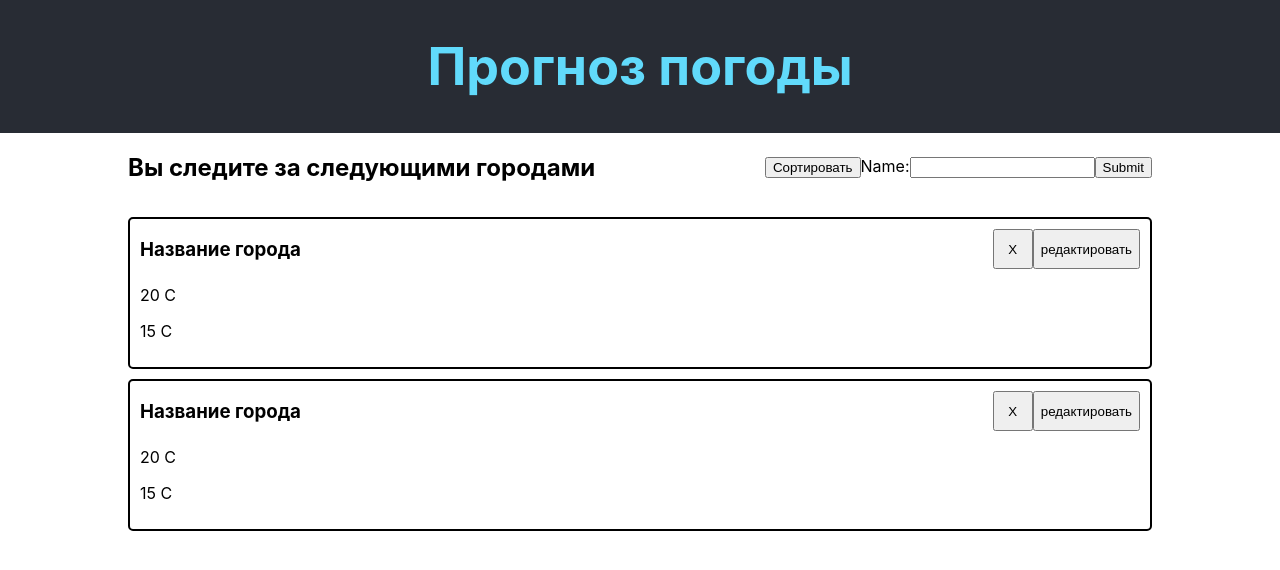
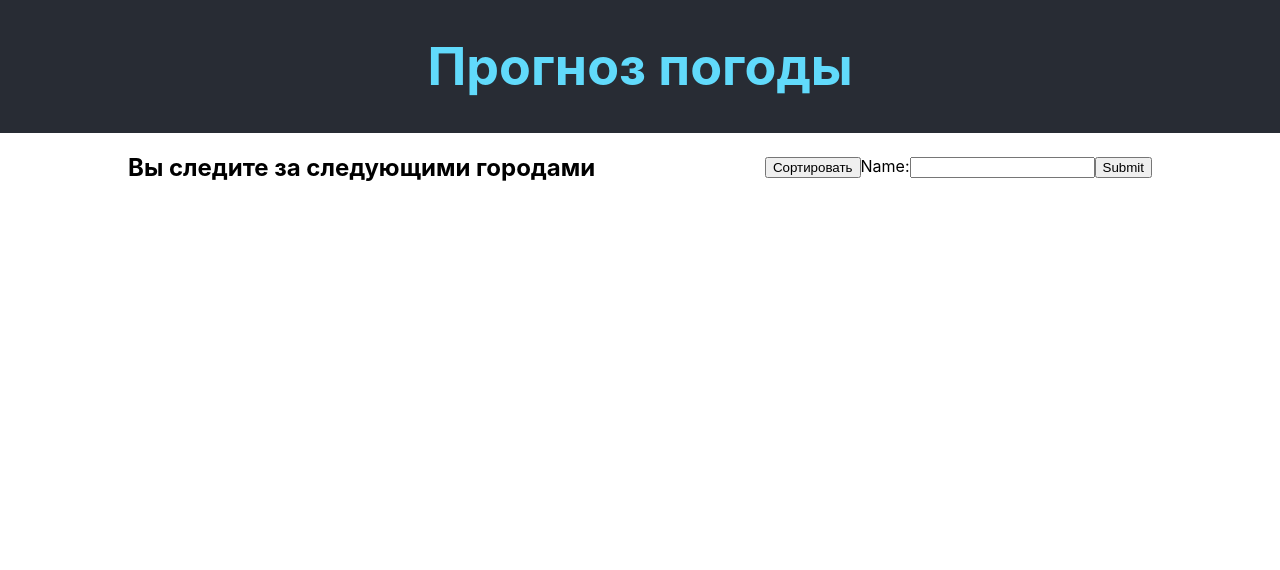
Before and after one commit to dimafeoktistov/Weather-app, a React (Create React App) app: page / in a window 1280 px wide. Shown: the top 570 px of the page. Built offline with nearby package versions, Linux system fonts and the light colour scheme.

Commit message:
Feat: Finished adding cities functionality

```diff
--- a/src/App.js
+++ b/src/App.js
@@ -4,13 +4,12 @@ import "./App.scss";
 import CityList from "./Components/CityList/CityList";
 import Layout from "./HOCs/Layout/Layout";
 
-// const APPID = "fadad01a2acea22e75c4f8700642a258";
+const APPID = "fadad01a2acea22e75c4f8700642a258";
 
 class App extends Component {
   state = {
-    city: "",
-    cities: [],
-    weather: []
+    query: "",
+    cities: []
   };
 
   componentDidMount = () => {
@@ -24,24 +23,36 @@ class App extends Component {
   handleCityInput = event => {
     this.setState({
       ...this.state,
-      city: event.target.value
+      query: event.target.value
     });
   };
 
   handleCitySubmit = event => {
-    let city = this.state.city;
-    this.setState({ ...this.state, city: "", cities: [].concat(city) });
-    console.log(this.state);
+    let city = this.state.query;
+
+    fetch(
+      `http://api.openweathermap.org/data/2.5/weather?q=${city}&APPID=${APPID}&lang=ru&units=metric`
+    )
+      .then(res => res.json())
+      .then(city =>
+        this.setState(prevState => ({
+          query: "",
+          cities: [...prevState.cities, city]
+        }))
+      );
+
     event.preventDefault();
   };
 
   render() {
+    console.log(this.state);
     return (
       <Layout>
         <CityList
           handleCityInput={this.handleCityInput}
           handleCitySubmit={this.handleCitySubmit}
-          city={this.state.city}
+          city={this.state.query}
+          cities={this.state.cities}
         />
       </Layout>
     );
--- a/src/Components/CityList/City/City.js
+++ b/src/Components/CityList/City/City.js
@@ -1,19 +1,21 @@
 import React from "react";
 import "./City.scss";
 
-export default function City() {
+export default function City({ cityName, temp, humidity, description }) {
   return (
     <li className="city__entry">
       <div className="city__entry__heading">
-        <h3>Название города</h3>
+        <h3>{cityName}</h3>
         <div className="city__entry__controls">
           <button className="city__deleteBtn">X</button>
           <button className="city__editBtn">редактировать</button>
         </div>
       </div>
 
-      <p>20 C</p>
-      <p>15 C</p>
+      <p>
+        Температура: {temp} C; Влажность: {humidity}
+        %; Облачность - {description}.
+      </p>
     </li>
   );
 }
--- a/src/Components/CityList/CityList.js
+++ b/src/Components/CityList/CityList.js
@@ -4,7 +4,12 @@ import "./CityList.scss";
 import City from "./City/City";
 import AddCity from "../AddCity/AddCity";
 
-export default function CityList({ handleCityInput, handleCitySubmit, city }) {
+export default function CityList({
+  handleCityInput,
+  handleCitySubmit,
+  city,
+  cities
+}) {
   return (
     <div className="container">
       <div className="cityList__heading">
@@ -20,8 +25,15 @@ export default function CityList({ handleCityInput, handleCitySubmit, city }) {
       </div>
 
       <ul className="cityList cityList__list">
-        <City />
-        <City />
+        {cities.map((city, index) => (
+          <City
+            key={index}
+            cityName={city.name}
+            temp={city.main.temp}
+            humidity={city.main.humidity}
+            description={city.weather[0].description}
+          />
+        ))}
       </ul>
     </div>
   );
```
